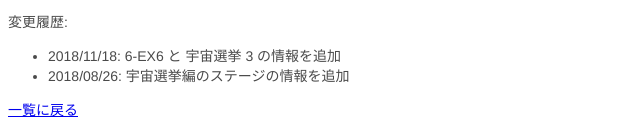
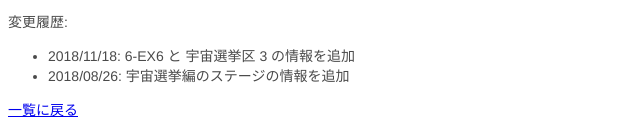
Before and after one commit to wkmghn/seimani, a plain HTML site: page exp-table.html in a window 1280 px wide. Shown: the part 771-902 px from the top of the page, 0-640 px from the left. Drawn offline with Linux system fonts and the light colour scheme.

Commit message:
[exp-table] 更新履歴の間違いを更に修正

```diff
--- a/exp-table.html
+++ b/exp-table.html
@@ -90,7 +90,7 @@
   <p>
     変更履歴:
     <ul>
-      <li>2018/11/18: 6-EX6 と 宇宙選挙 3 の情報を追加</li>
+      <li>2018/11/18: 6-EX6 と 宇宙選挙区 3 の情報を追加</li>
       <li>2018/08/26: 宇宙選挙編のステージの情報を追加</li>
     </ul>
   </p>
```
